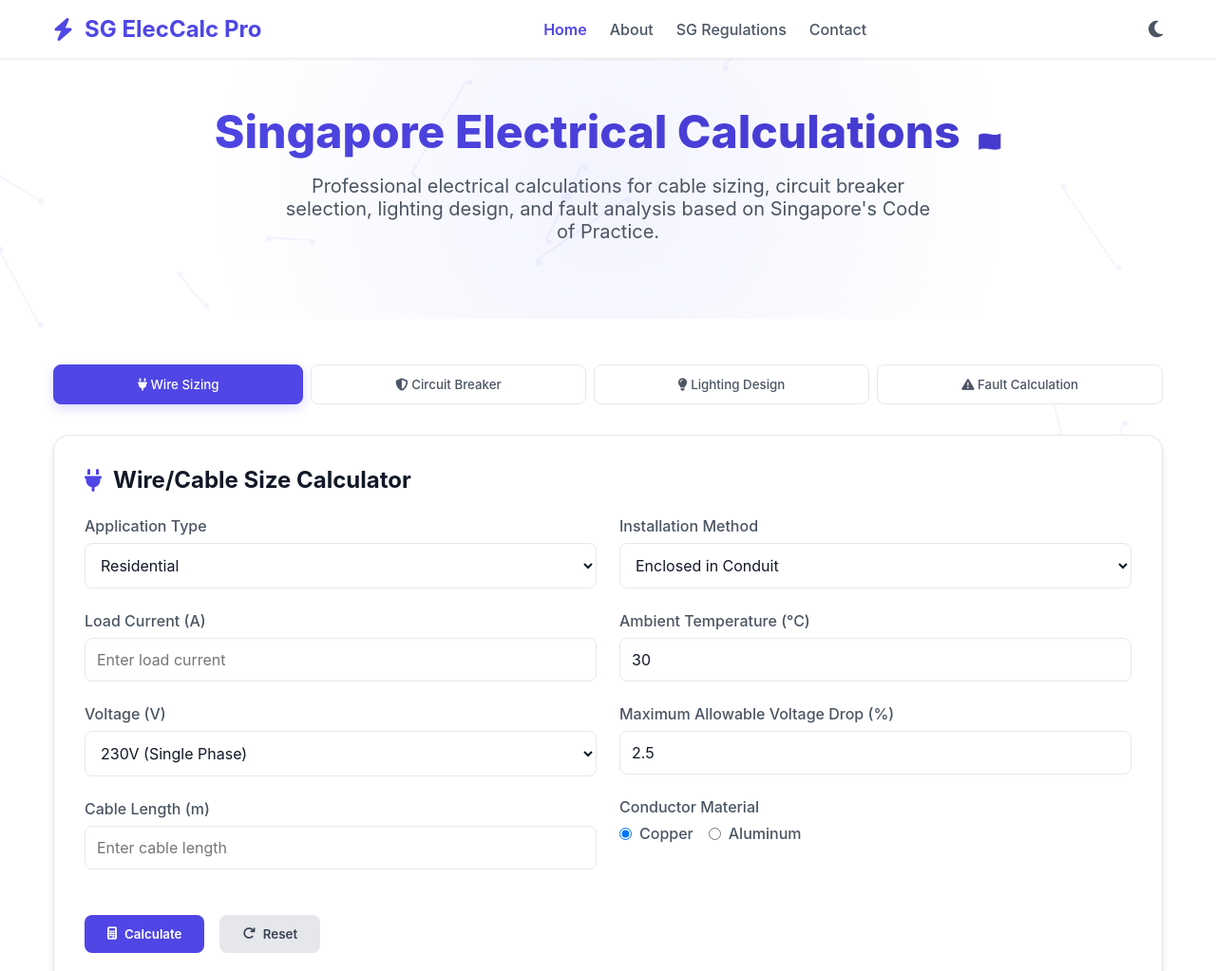
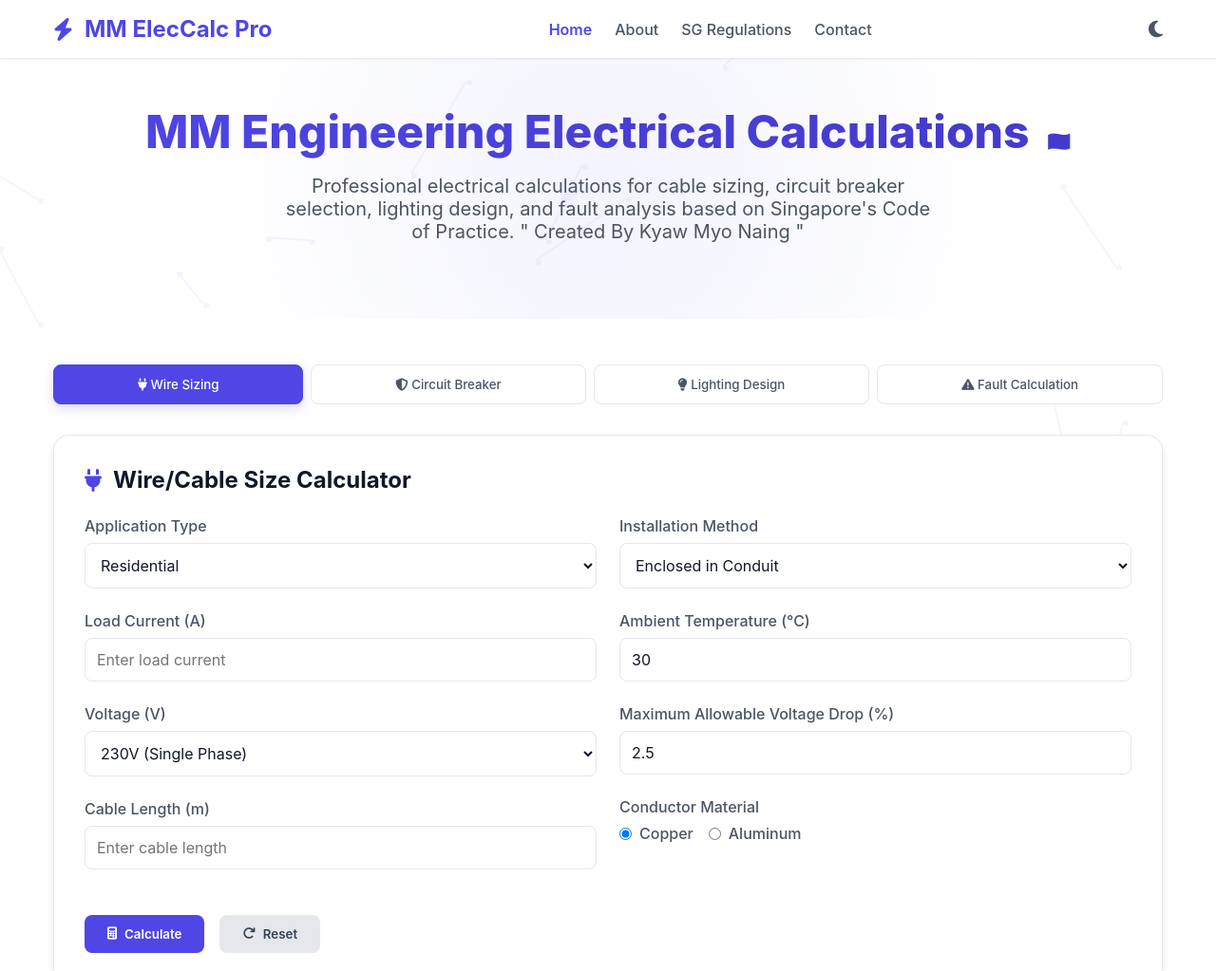
Before and after one commit to jinxrina/electrical-v3-kmn, a plain HTML site: page index.html in a window 1280 px wide. Shown: the top 1023 px of the page at 95% size. Drawn offline with Linux system fonts and the light colour scheme.

Commit message:
Update index.html

```diff
--- a/index.html
+++ b/index.html
@@ -3,7 +3,7 @@
 <head>
     <meta charset="UTF-8">
     <meta name="viewport" content="width=device-width, initial-scale=1.0">
-    <title>SG ElecCalc Pro | Electrical Calculations</title>
+    <title>MM ElecCalc Pro | Electrical Calculations</title>
     <link rel="stylesheet" href="https://cdnjs.cloudflare.com/ajax/libs/font-awesome/6.4.0/css/all.min.css">
     <style>
         :root {
@@ -820,7 +820,7 @@
             <div class="header-content">
                 <div class="logo">
                     <i class="fas fa-bolt"></i>
-                    <span>SG ElecCalc Pro</span>
+                    <span>MM ElecCalc Pro</span>
                 </div>
                 <nav class="nav-links">
                     <ul>
@@ -839,8 +839,8 @@
 
     <main class="container">
         <section class="hero-section">
-            <h1 class="hero-title">Singapore Electrical Calculations <span class="sg-flag">🇸🇬</span></h1>
-            <p class="hero-subtitle">Professional electrical calculations for cable sizing, circuit breaker selection, lighting design, and fault analysis based on Singapore's Code of Practice.</p>
+            <h1 class="hero-title">MM Engineering Electrical Calculations <span class="sg-flag">🇸🇬</span></h1>
+            <p class="hero-subtitle">Professional electrical calculations for cable sizing, circuit breaker selection, lighting design, and fault analysis based on Singapore's Code of Practice. " Created By Kyaw Myo Naing "</p>
         </section>
 
         <div class="calculation-tabs" id="calc-tabs">
```
